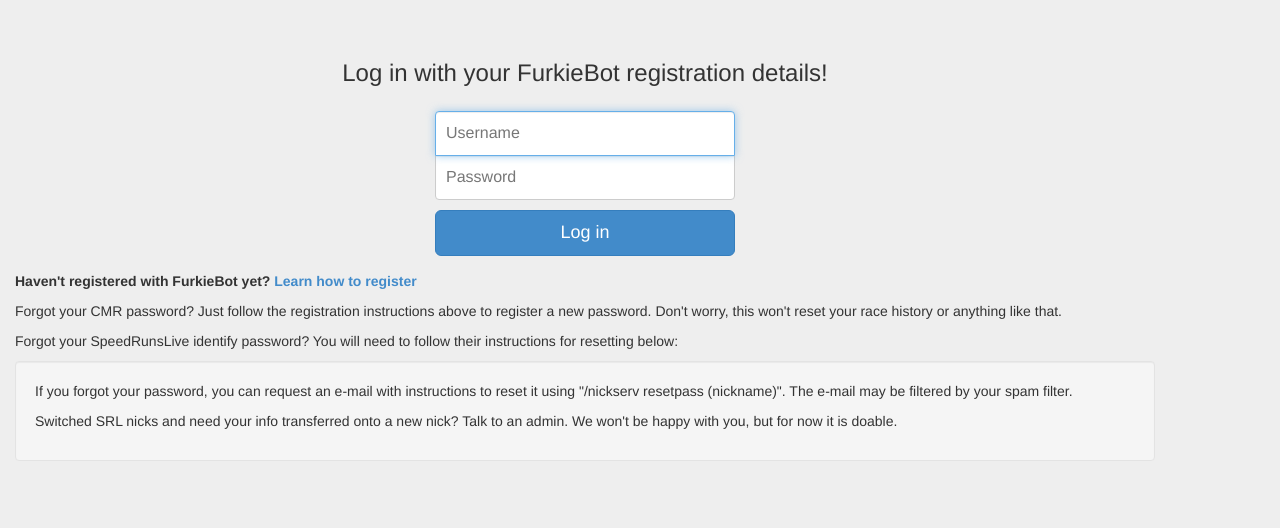
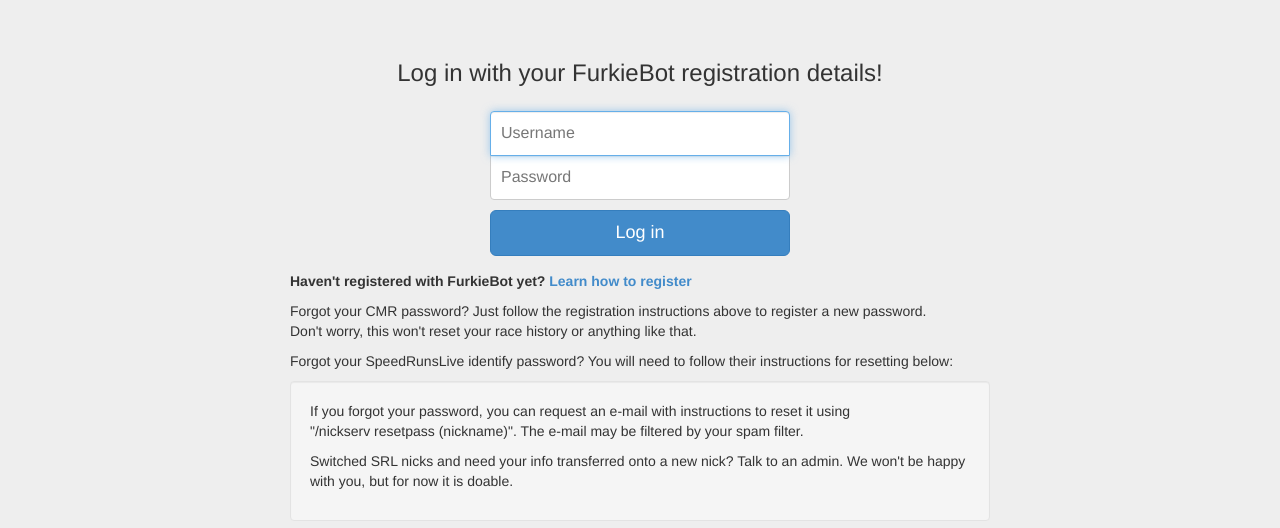
Before and after one commit to EklipZgit/furkiebot, a PHP site: page /login.php in a window 1280 px wide. Shown: the top 528 px of the page. Run offline with PHP 8.4, Linux system fonts and the light colour scheme.

Commit message:
Centered and skinnied login page a bit better

```diff
--- a/Web/css/login.css
+++ b/Web/css/login.css
@@ -5,7 +5,9 @@
 }
 
 .skinny {
-  width: 800px;
+  width: 700px;
+  margin-left: auto;
+  margin-right: auto;
 }
 .form-signin {
   max-width: 330px;
--- a/Web/login.php
+++ b/Web/login.php
@@ -18,7 +18,6 @@
   session_write_close();
   ?>
 	<div class="skinny">
-		<div class="container">
 			<center><h3 class="heading">Log in with your FurkieBot registration details!</h3></center>
 				<form class="form-signin" id="form1" name="form1" role="form" method="post" action="loginsubmit.php">
 				<input type="username" class="form-control" placeholder="Username" name="username" id="username" required autofocus>
@@ -26,15 +25,14 @@
 				<button class="btn btn-lg btn-primary btn-block" type="submit" value="Submit" >Log in</button>
 				</form>
 			<p><b>Haven't registered with FurkieBot yet? <a href="http://eklipz.us.to/cmr/register.html">Learn how to register</a></b></p>
-			<p>Forgot your CMR password? Just follow the registration instructions above to register a new password. Don't worry, this won't reset your race history or anything like that.</p>
+			<p>Forgot your CMR password? Just follow the registration instructions above to register a new password. <br>Don't worry, this won't reset your race history or anything like that.</br></p>
 			<p>Forgot your SpeedRunsLive identify password? You will need to follow their instructions for resetting below:</p>
 
 				<div class="well">
-				<p>If you forgot your password, you can request an e-mail with instructions to reset it using "/nickserv resetpass (nickname)". The e-mail may be filtered by your spam filter.</p>
+				<p>If you forgot your password, you can request an e-mail with instructions to reset it using <br>"/nickserv resetpass (nickname)". The e-mail may be filtered by your spam filter.</br></p>
 
 				<p>Switched SRL nicks and need your info transferred onto a new nick? Talk to an admin. We won't be happy with you, but for now it is doable.</p>
-			</div>
-		</div>
+				</div>
     </div>
   </body>
 </html>
```
